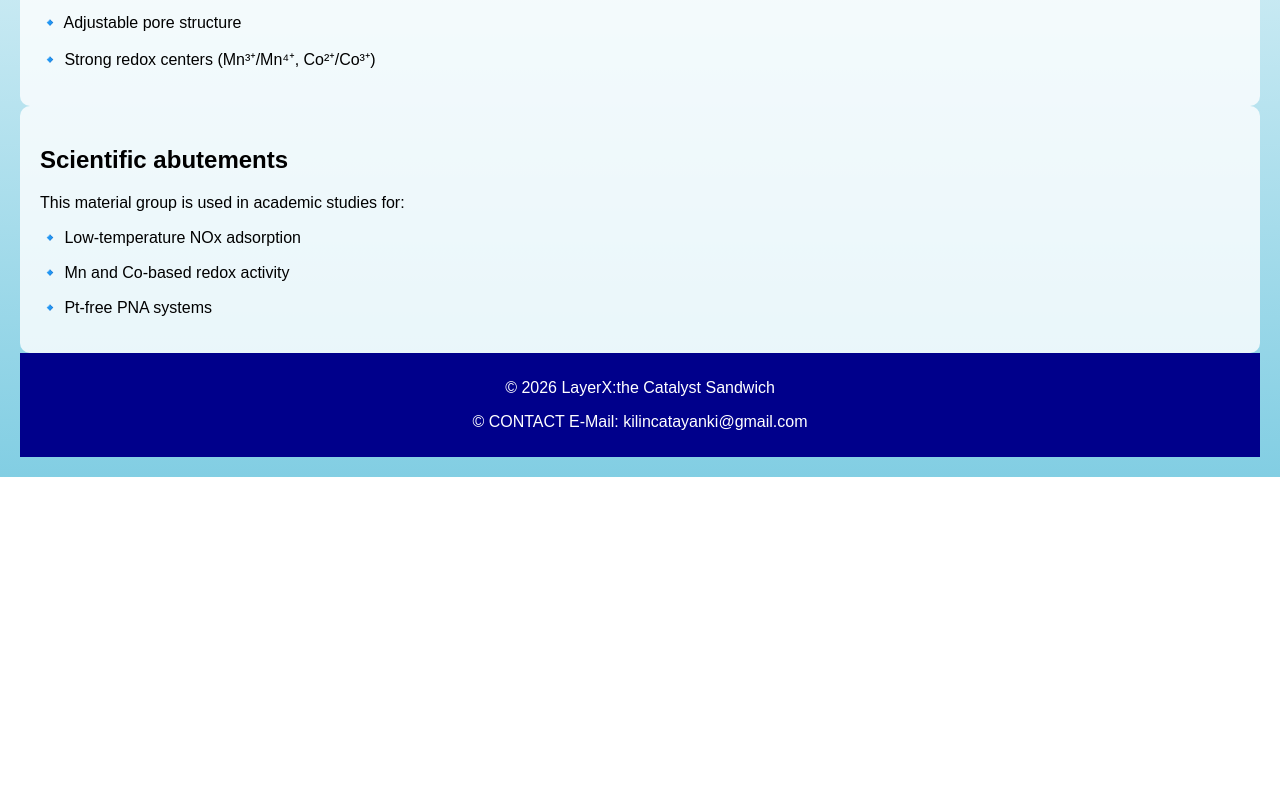
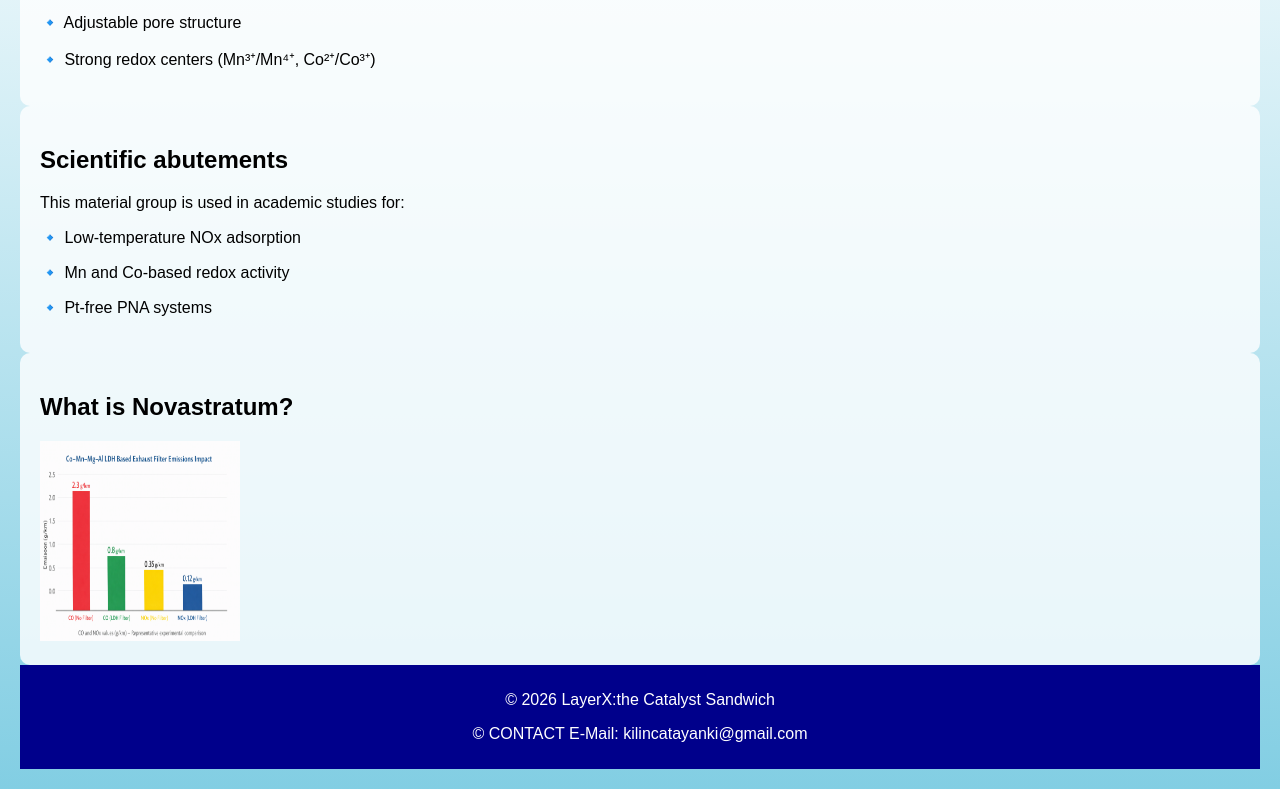
Before and after one commit to atayanki967/layerx, a plain HTML site: page index.html in a window 1280 px wide. Shown: the part 1260-2049 px from the top of the page. Before the commit the page ends 1737 px from the top, so only its background shows below. Drawn offline with Linux system fonts and the light colour scheme.

Commit message:
Update index.html

```diff
--- a/index.html
+++ b/index.html
@@ -43,6 +43,7 @@
         <p>The usual filres for the automobiles usually works with in the range of 250 cantigrat degrees and 1000 cantigrat degrees. The most important proplem of the filtres are that they are inefficient when it is cooler than 250 degrees celsius.</p>
         <p> This filtre focuses on this problem. Its main idea is to prevent the CO(Carbon monoxide) to release to the atmosphere.</p></p>
     </main>
+
     <main>
         <h2>What is LayerX</h2>
         <p>Modern internal combustion engines produce *CO (carbon monoxide)* and *NOx (nitrogen oxides)* gases in the highest concentrations when they first start (cold start). Since current catalytic converters are not sufficiently active at low temperatures (0–250 °C), these harmful gases are released directly into the atmosphere.</p>
@@ -64,6 +65,10 @@
         <p>🔹 Mn and Co-based redox activity</p>
         <p>🔹 Pt-free PNA systems</p>
     </main>
+    <main>
+        <h2>What is Novastratum?</h2>
+        <a><img src="d2afffba-f182-4f25-9451-f6476112a56e.png" style="width:200px;height: 200px" alt="chart.jpg"></a>
+    </main>
 <footer>
         <p>&copy; 2026 LayerX:the Catalyst Sandwich</p>
     <p>&copy; CONTACT E-Mail: kilincatayanki@gmail.com</p>
```
